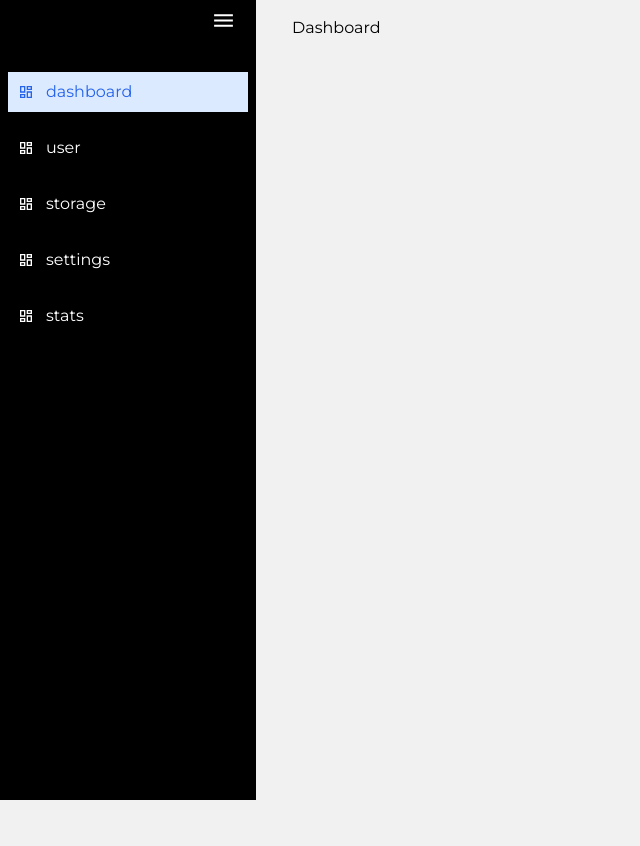
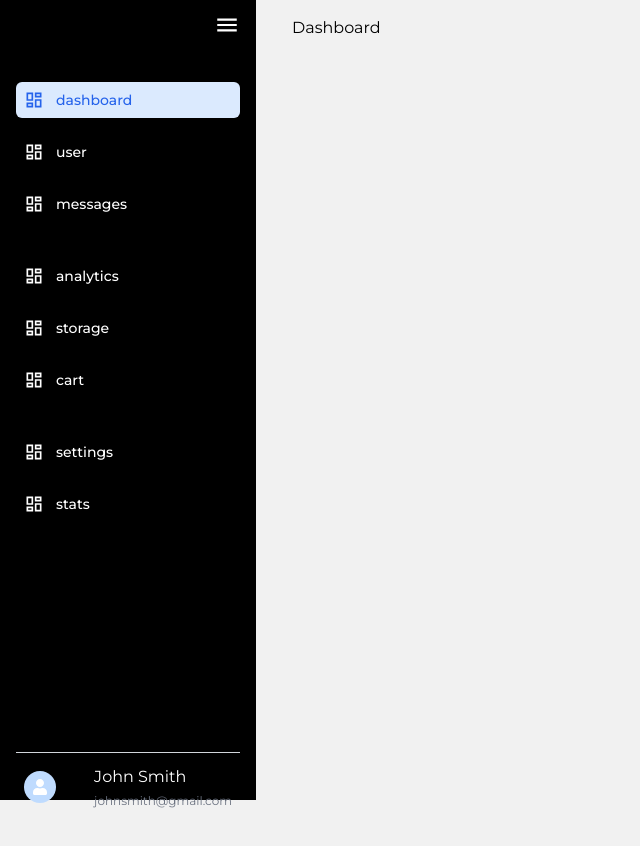
Before and after one commit to marykasp/elementium, a React (Vite) app: page / in a window 1280 px wide. Shown: the top 846 px of the page, without its empty margins (0-640 px from the left). Before the commit the page ends 800 px from the top, so only its background shows below. Built offline with nearby package versions, Linux system fonts and the light colour scheme.

Commit message:
style: finish dark sidebar
No framer motion instead use classes to change the width and opacity of
the menu items when the sidebar is closed

```diff
--- a/src/App.jsx
+++ b/src/App.jsx
@@ -21,6 +21,9 @@ function App() {
             <Route path="stats" element={<Blank />} />
             <Route path="analytics/:aID" element={<Analytics />} />
             <Route path="build/:bID" element={<Build />} />
+            <Route path="user" element={<Blank />} />
+            <Route path="messages" element={<Blank />} />
+            <Route path="cart" element={<Blank />} />
           </Route>
         </Routes>
       </BrowserRouter>
--- a/src/components/sidebar/SidebarDark.jsx
+++ b/src/components/sidebar/SidebarDark.jsx
@@ -1,5 +1,6 @@
 import { NavLink } from "react-router-dom";
-import { MdDashboard, MdMenu } from "react-icons/md";
+import { MdMenu } from "react-icons/md";
+import { FaUser } from "react-icons/fa";
 import { useState } from "react";
 import { motion } from "framer-motion";
 
@@ -7,29 +8,66 @@ const SidebarDark = ({ menus }) => {
   const [isOpen, setIsOpen] = useState(true);
 
   return (
-    <div className="bg-black text-white w-[16rem] max-w-[16rem] h-screen overflow-hidden md:relative fixed z-[999]">
+    <div
+      className={`bg-black px-4 text-white max-w-[16rem]  md:relative fixed z-[999] min-h-screen ${
+        isOpen ? "w-72" : "w-16"
+      } duration-500`}
+    >
       {/* menu hamburger icon */}
-      <div
-        className="absolute right-5 top-2"
-        onClick={() => setIsOpen(!isOpen)}
-      >
-        <MdMenu size={25} />
+      <div className="py-3 flex justify-end" onClick={() => setIsOpen(!isOpen)}>
+        <MdMenu size={26} className="cursor-pointer" />
       </div>
       {/* menus */}
-      <div className="flex flex-col h-full mt-10 relative">
-        <ul className="whitespace-pre flex flex-col gap-4 px-2 py-4 mt-4">
-          {menus.map((menu, index) => (
-            <li className="" key={menu.name}>
+      <div className="flex flex-col h-full mt-4 relative">
+        <ul className="whitespace-pre flex flex-col gap-4 py-4 h-[80%]">
+          {menus?.map((menu, index) => (
+            <li key={`${menu.name}-${index}`} className="group">
               <NavLink
                 to={menu.link}
-                className="flex items-center gap-3 px-2.5 py-2"
+                className={`flex items-center gap-3 group p-2 text-sm font-medium hover:bg-gray-800 rounded-md ${
+                  menu.margin && "mt-5"
+                }`}
               >
-                <menu.icon />
-                <h2>{menu.name}</h2>
+                <menu.icon className="min-w-max" size={20} />
+                <h2
+                  style={{
+                    transitionDelay: `${index + 3}00ms`,
+                  }}
+                  className={`whitespace-pre duration-500 ${
+                    !isOpen && "opacity-0 translate-x-28 overflow-hidden"
+                  }`}
+                >
+                  {menu.name}
+                </h2>
+                <h2
+                  className={`${
+                    isOpen && "hidden"
+                  } absolute left-48 bg-white font-semibold whitespace-pre text-gray-500 rounded-md drop-shadow-lg px-0 py-0 w-0 overflow-hidden group-hover:px-2 group-hover:py-1 group-hover:left-14 group-hover:duration-300 group-hover:w-fit `}
+                >
+                  {menu.name}
+                </h2>
               </NavLink>
             </li>
           ))}
         </ul>
+        {/* Avatar Info */}
+        <div
+          className={`my-auto flex items-center justify-between py-3 border-t border-gray-300 ${
+            isOpen ? "px-2" : "px-0"
+          }`}
+        >
+          <div className="p-2 rounded-full flex items-center justify-center bg-blue-200">
+            <FaUser />
+          </div>
+          <div
+            className={`flex flex-col gap-1 duration-500 ${
+              !isOpen && "opacity-0 translate-x-28"
+            }`}
+          >
+            <p>John Smith</p>
+            <small className="text-xs text-gray-500">johnsmith@gmail.com</small>
+          </div>
+        </div>
       </div>
     </div>
   );
--- a/src/constants/data.js
+++ b/src/constants/data.js
@@ -3,7 +3,20 @@ import { MdOutlineDashboard } from "react-icons/md";
 export const menus = [
   { name: "dashboard", link: "/", icon: MdOutlineDashboard },
   { name: "user", link: "/user", icon: MdOutlineDashboard },
+  { name: "messages", link: "/messages", icon: MdOutlineDashboard },
+  {
+    name: "analytics",
+    link: "/analytics",
+    icon: MdOutlineDashboard,
+    margin: true,
+  },
   { name: "storage", link: "/storage", icon: MdOutlineDashboard },
-  { name: "settings", link: "/settings", icon: MdOutlineDashboard },
+  { name: "cart", link: "/cart", icon: MdOutlineDashboard },
+  {
+    name: "settings",
+    link: "/settings",
+    icon: MdOutlineDashboard,
+    margin: true,
+  },
   { name: "stats", link: "/stats", icon: MdOutlineDashboard },
 ];
--- a/src/index.css
+++ b/src/index.css
@@ -22,5 +22,5 @@
 
 /* applied directly active class - route match */
 .active {
-  @apply bg-blue-100 text-blue-600;
+  @apply bg-blue-100 text-blue-600 hover:bg-blue-100;
 }
--- a/src/layouts/sidebar/index.jsx
+++ b/src/layouts/sidebar/index.jsx
@@ -104,7 +104,7 @@ const Sidebar = () => {
         variants={SidebarAnimation}
         initial={{ x: isTab ? -250 : 0 }}
         animate={isOpen ? "open" : "closed"}
-        className="bg-white text-gray shadow-xl z-[999] w-[16rem] max-w-[16rem] h-screen overflow-hidden md:relative fixed"
+        className="bg-white text-gray shadow-xl z-[999] w-[16rem] max-w-[16rem] h-screen  md:relative fixed"
       >
         {/* Logo */}
         <div className="flex items-center gap-2.5 font-medium border-b border-slate-300 py-3 mx-3">
@@ -157,7 +157,13 @@ const Sidebar = () => {
             <li>
               <NavLink to="/settings" className={"link"}>
                 <SlSettings size={23} className="min-w-max" />
-                {isOpen && <span>Settings</span>}
+                <span
+                  className={`duration-500 whitespace-pre ${
+                    !isOpen && "opacity-0 overflow-hidden translate-x-28"
+                  }`}
+                >
+                  Settings
+                </span>
               </NavLink>
             </li>
           </ul>
```
